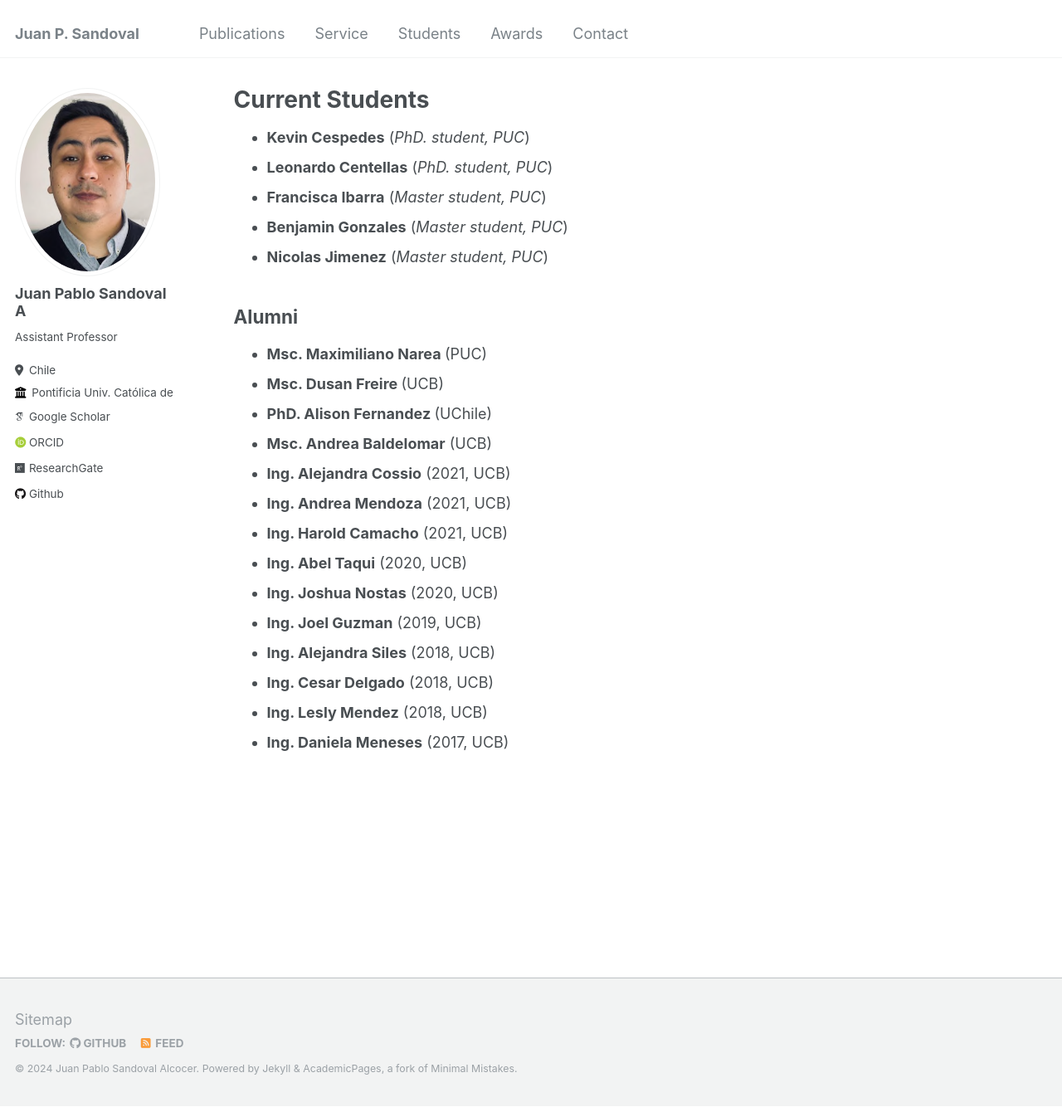
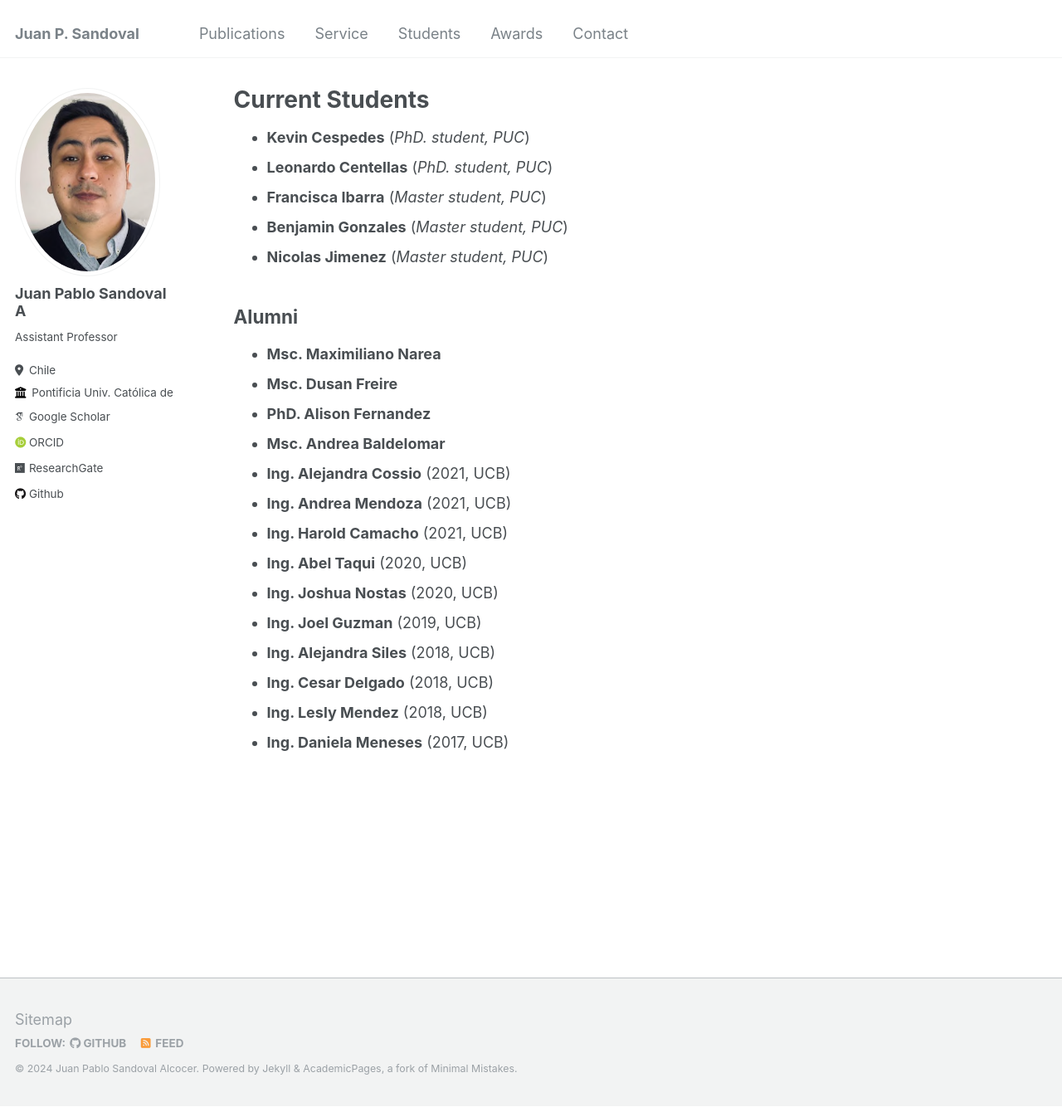
Before and after one commit to jpsandoval/jpsandoval.github.io, a Jekyll site: the page built from _pages/teaching.html, in a window 1280 px wide and 1334 px high. Shown: the whole window at 83% size. Built offline with Jekyll 4.4.1, drawn with Linux system fonts in a browser that asks for light colours; some web fonts are replaced.

Commit message:
changing a bit

```diff
--- a/_pages/teaching.html
+++ b/_pages/teaching.html
@@ -8,18 +8,18 @@ author_profile: true
         <ul>
           <li> <strong> Kevin Cespedes</strong> (<i>PhD.  student, PUC</i>)</li>
           <li> <strong> Leonardo Centellas</strong> (<i>PhD.  student, PUC</i>)</li>
-          <!--li> <strong> Geraldine Galindo</strong> (<i>PhD. student, UCB, co-guia</i>)</li-->
           <li> <strong> Francisca Ibarra</strong> (<i>Master student, PUC</i>)</li>
           <li> <strong> Benjamin Gonzales</strong> (<i>Master student, PUC</i>)</li>
           <li> <strong> Nicolas Jimenez</strong> (<i>Master student, PUC</i>)</li>
+          <!--li> <strong> Geraldine Galindo</strong> (<i>PhD. student, UCB, co-guia</i>)</li-->
           <!--li> <strong> Tiara Rojas</strong> (<i>Master student, UCB, co-guia</i>)</li-->
         </ul>
 <h2> Alumni </h2>
         <ul>
-          <li> <strong>Msc. Maximiliano Narea </strong> (PUC)</li>
-          <li> <strong>Msc. Dusan Freire </strong> (UCB)</li>
-          <li> <strong>PhD. Alison Fernandez </strong> (UChile)</li>
-          <li> <strong>Msc. Andrea Baldelomar</strong> (UCB)</li>
+          <li> <strong>Msc. Maximiliano Narea </strong></li>
+          <li> <strong>Msc. Dusan Freire </strong></li>
+          <li> <strong>PhD. Alison Fernandez </strong></li>
+          <li> <strong>Msc. Andrea Baldelomar</strong></li>
           <li> <strong>Ing. Alejandra Cossio</strong> (2021, UCB)</li>
           <li> <strong>Ing. Andrea Mendoza</strong> (2021, UCB)</li>
           <li> <strong>Ing. Harold Camacho</strong> (2021, UCB)</li>
```
